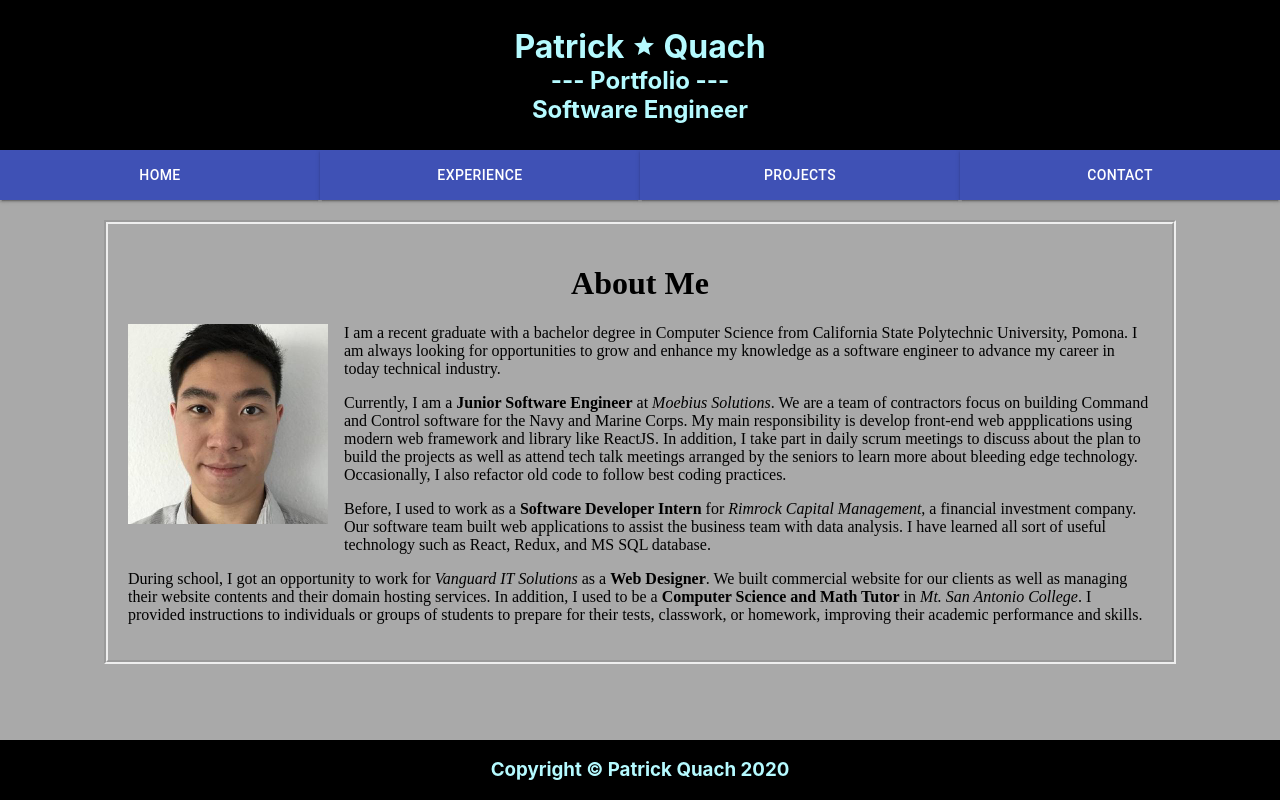
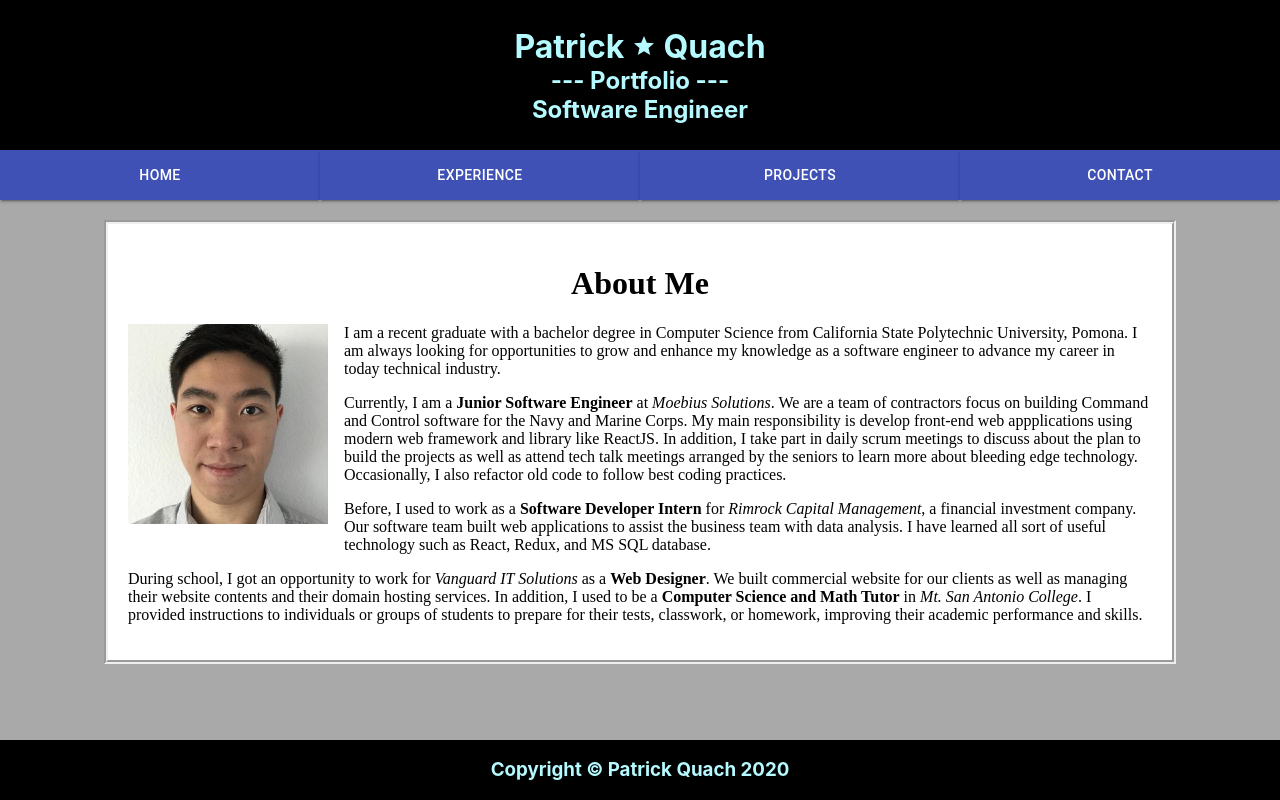
Before and after one commit to patrick1311/portfolio, a React (Create React App) app: page /#/ in a window 1280 px wide. Built offline with nearby package versions, Linux system fonts and the light colour scheme.

Commit message:
change background color

```diff
--- a/src/components/Home.js
+++ b/src/components/Home.js
@@ -11,6 +11,7 @@ const useStyles = makeStyles({
       marginBottom: '20px',
       padding: 20,
       border: '4px groove',
+      backgroundColor: 'white',
     },
     header: {
         textAlign: 'center',
```
